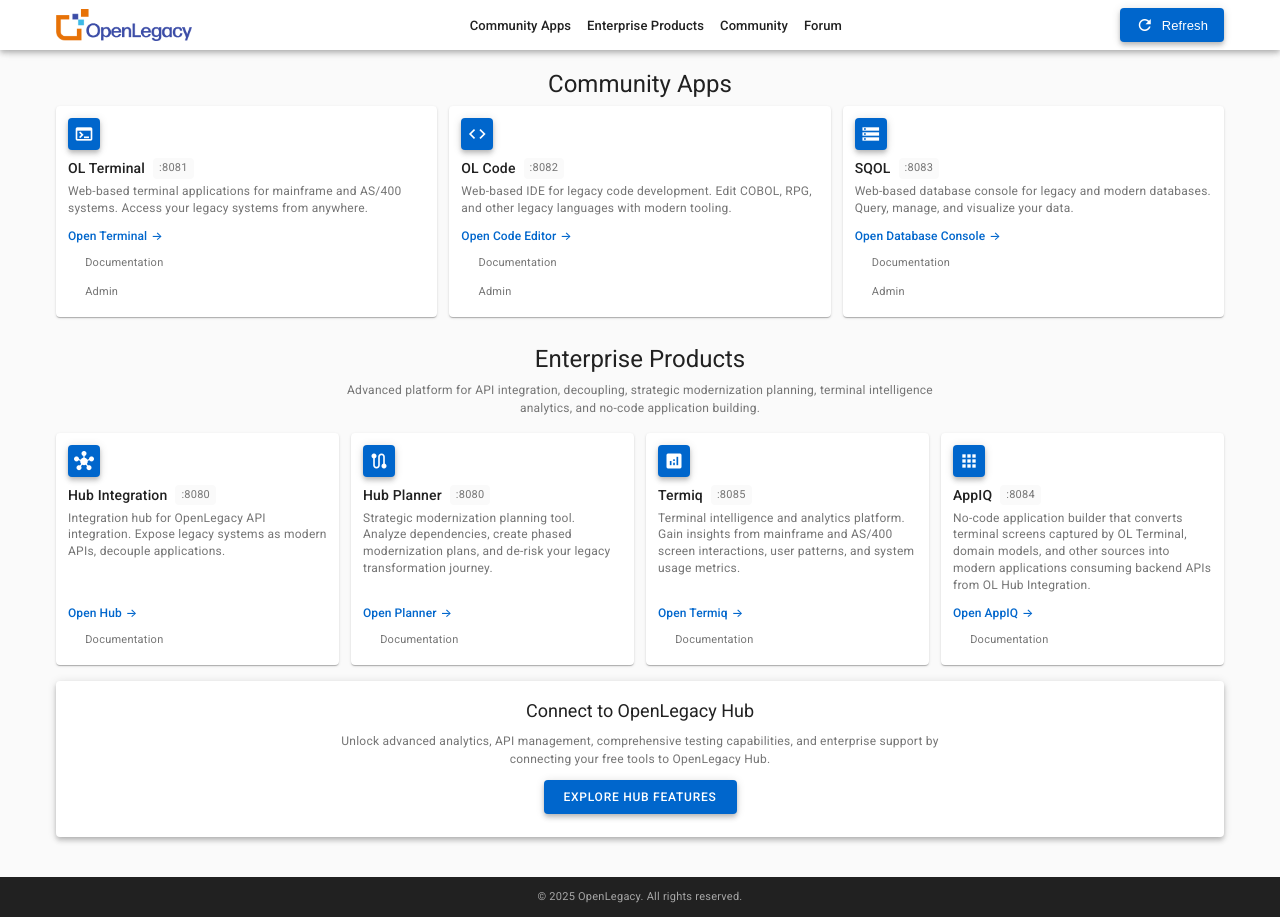
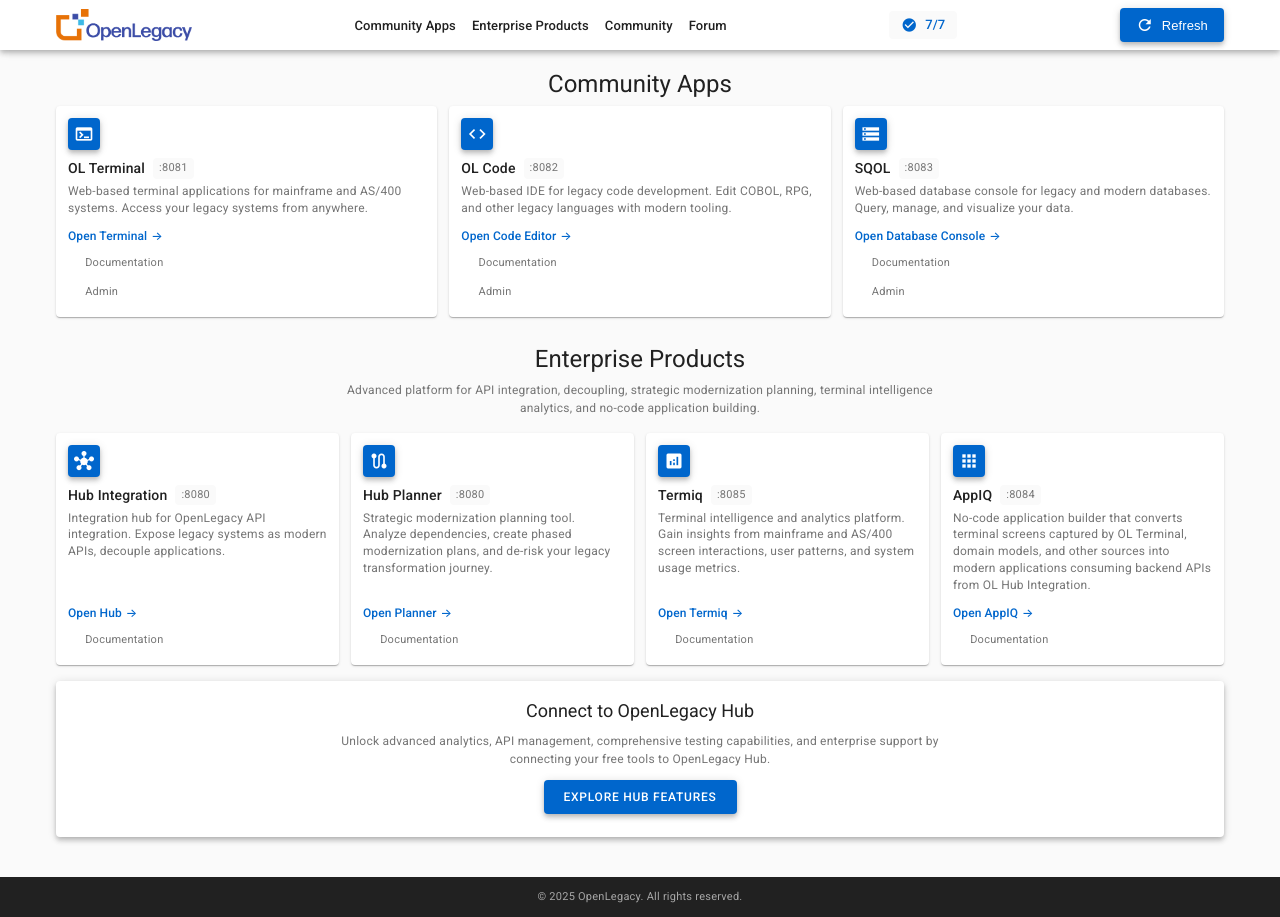
Before and after one commit to openlegacy/apps-manager, a plain HTML site: page index.html in a window 1280 px wide. Drawn offline with Linux system fonts and the light colour scheme; no server answers.

Commit message:
Update .gitignore, apps.sh, and index.html for improved service management and UI enhancements
- Added new entries to .gitignore to exclude temporary files.
- Updated the OL_HUB_IMAGE in apps.sh to use the correct Docker image for Hub Enterprise.
- Enhanced index.html with a new status counter for service availability, including loading and ready states.
- Implemented JavaScript functionality to dynamically update the status counter based on service health checks, improving user experience.

```diff
--- a/index.html
+++ b/index.html
@@ -96,6 +96,36 @@
 
         nav a:hover {
             color: var(--ol-primary);
+        }
+
+        /* Status Counter */
+        .status-counter {
+            font-size: 0.8125rem;
+            font-weight: 500;
+            color: var(--mdc-on-surface-variant);
+            padding: 0.25rem 0.75rem;
+            background: var(--mdc-background);
+            border-radius: 4px;
+            display: flex;
+            align-items: center;
+            gap: 0.5rem;
+            transition: color 0.2s cubic-bezier(0.4, 0, 0.2, 1);
+        }
+
+        .status-counter.loading {
+            color: var(--mdc-on-surface-variant);
+        }
+
+        .status-counter.ready {
+            color: var(--ol-primary);
+        }
+
+        .status-counter .material-icons {
+            font-size: 16px;
+        }
+
+        .status-counter.loading .material-icons {
+            animation: rotate 1s linear infinite;
         }
 
         /* Refresh Button */
@@ -584,6 +614,10 @@
                     <li><a href="https://forum.community.openlegacy.com/" target="_blank">Forum</a></li>
                 </ul>
             </nav>
+            <div class="status-counter loading" id="status-counter">
+                <span class="material-icons">hourglass_empty</span>
+                <span id="status-text">Loading...</span>
+            </div>
             <button class="refresh-button" id="refresh-button" title="Refresh service status">
                 <span class="material-icons">refresh</span>
                 <span>Refresh</span>
@@ -820,6 +854,61 @@
         document.addEventListener('DOMContentLoaded', function() {
             const cards = document.querySelectorAll('.tool-card');
             const disabledCards = new Map(); // Store disabled cards with their URLs for polling
+            const statusCounter = document.getElementById('status-counter');
+            const statusText = document.getElementById('status-text');
+            const TOTAL_SERVICES = 7; // Total number of services to check
+
+            // Track which services have been checked
+            const checkedServices = new Set();
+
+            // Function to update status counter
+            function updateStatusCounter() {
+                let availableCount = 0;
+
+                // Count all localhost services that are available and have been checked
+                cards.forEach(card => {
+                    const mainLink = card.querySelector('.learn-more');
+                    if (mainLink) {
+                        const url = mainLink.getAttribute('href');
+                        // Only count localhost services (skip external URLs)
+                        if (url.includes('localhost') || url.startsWith('http://localhost') || url.startsWith('https://localhost')) {
+                            // Only count if this service has been checked
+                            if (checkedServices.has(url)) {
+                                if (!card.classList.contains('disabled')) {
+                                    availableCount++;
+                                }
+                            }
+                        }
+                    }
+                });
+
+                const totalChecked = checkedServices.size;
+
+                // Update the display
+                if (statusCounter.classList.contains('loading')) {
+                    // Still loading, show count based on checked services
+                    statusText.textContent = `${availableCount}/${TOTAL_SERVICES}`;
+                    if (totalChecked === TOTAL_SERVICES) {
+                        statusCounter.classList.remove('loading');
+                        if (availableCount === TOTAL_SERVICES) {
+                            statusCounter.classList.add('ready');
+                            statusCounter.querySelector('.material-icons').textContent = 'check_circle';
+                        } else {
+                            statusCounter.querySelector('.material-icons').textContent = 'hourglass_empty';
+                        }
+                    }
+                } else {
+                    // Already loaded, just update count
+                    statusText.textContent = `${availableCount}/${TOTAL_SERVICES}`;
+                    if (availableCount === TOTAL_SERVICES) {
+                        statusCounter.classList.add('ready');
+                        statusCounter.querySelector('.material-icons').textContent = 'check_circle';
+                    } else {
+                        statusCounter.classList.remove('ready');
+                        statusCounter.querySelector('.material-icons').textContent = 'hourglass_empty';
+                    }
+                }
+            }
 
             // Function to refresh all services
             async function refreshAllServices() {
@@ -842,6 +931,10 @@
 
                         // Check health
                         const isHealthy = await checkServiceHealth(url);
+
+                        // Mark this service as checked
+                        checkedServices.add(url);
+
                         const wasDisabled = card.classList.contains('disabled');
 
                         if (!isHealthy) {
@@ -860,10 +953,14 @@
                 // Remove refreshing animation
                 refreshButton.classList.remove('refreshing');
                 refreshButton.disabled = false;
+
+                // Update status counter
+                updateStatusCounter();
             }
 
             // Initial health check for all cards
-            cards.forEach(async (card) => {
+            (async () => {
+                for (const card of cards) {
                     const mainLink = card.querySelector('.learn-more');
                     if (mainLink) {
                         const url = mainLink.getAttribute('href');
@@ -872,11 +969,14 @@
                         if (!url.includes('localhost') && !url.startsWith('http://localhost') && !url.startsWith('https://localhost')) {
                             // External URLs are assumed available - enable them
                             enableCard(card, url);
-                        return;
+                            continue;
                         }
 
                         // Check health
                         const isHealthy = await checkServiceHealth(url);
+
+                        // Mark this service as checked
+                        checkedServices.add(url);
 
                         if (!isHealthy) {
                             disableCard(card);
@@ -884,8 +984,12 @@
                         } else {
                             enableCard(card, url);
                         }
+
+                        // Update status counter after each check
+                        updateStatusCounter();
                     }
-            });
+                }
+            })();
 
             // Poll disabled cards every 5 seconds
             setInterval(async () => {
@@ -896,6 +1000,7 @@
                         // Service is now available - enable the card and show notification
                         enableCard(card, url, true);
                         disabledCards.delete(card);
+                        updateStatusCounter();
                     }
                 }
             }, 5000);
```
Also changed, not shown: 3 other files. Lines whose indentation alone changed are shown as unchanged.
